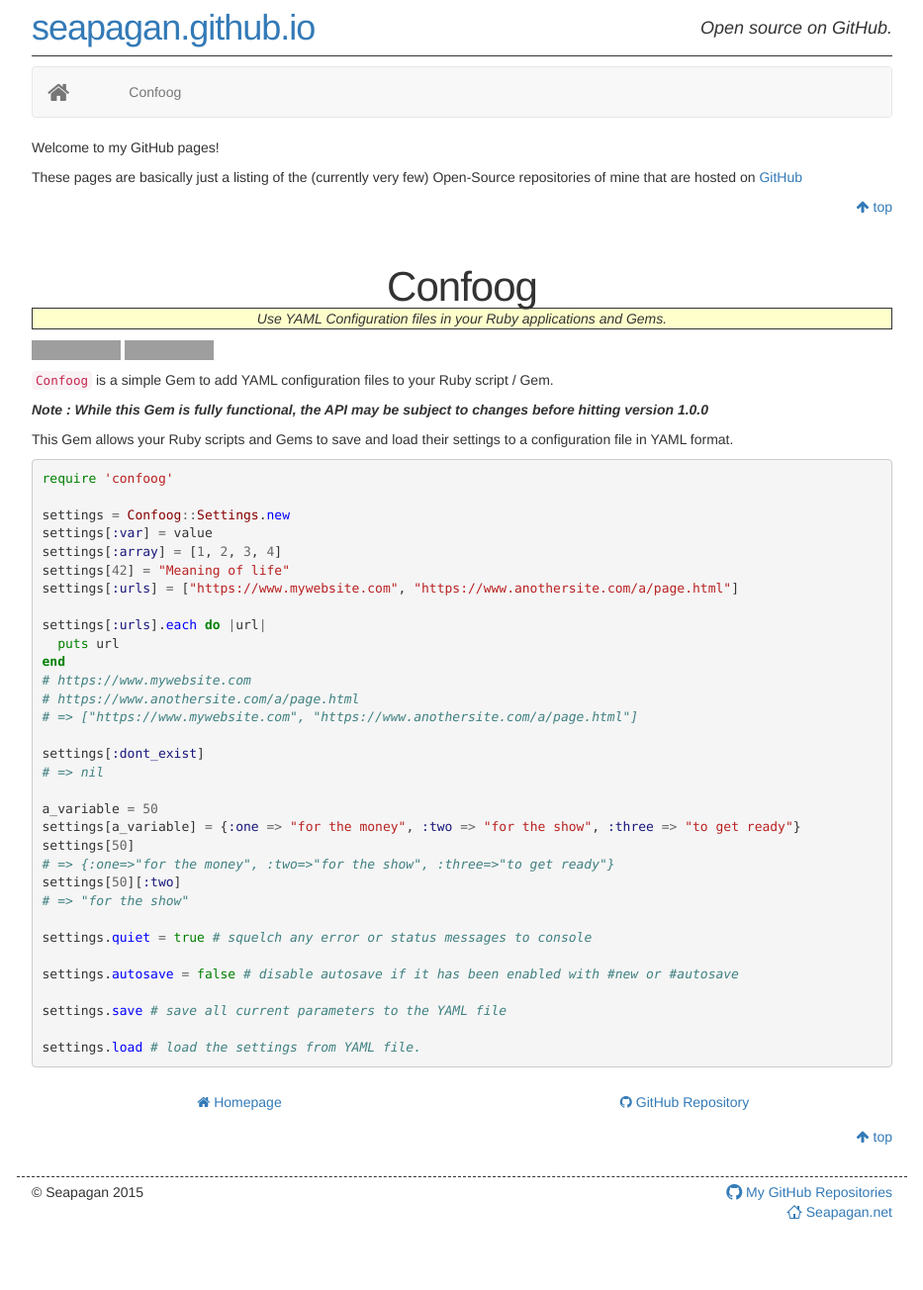
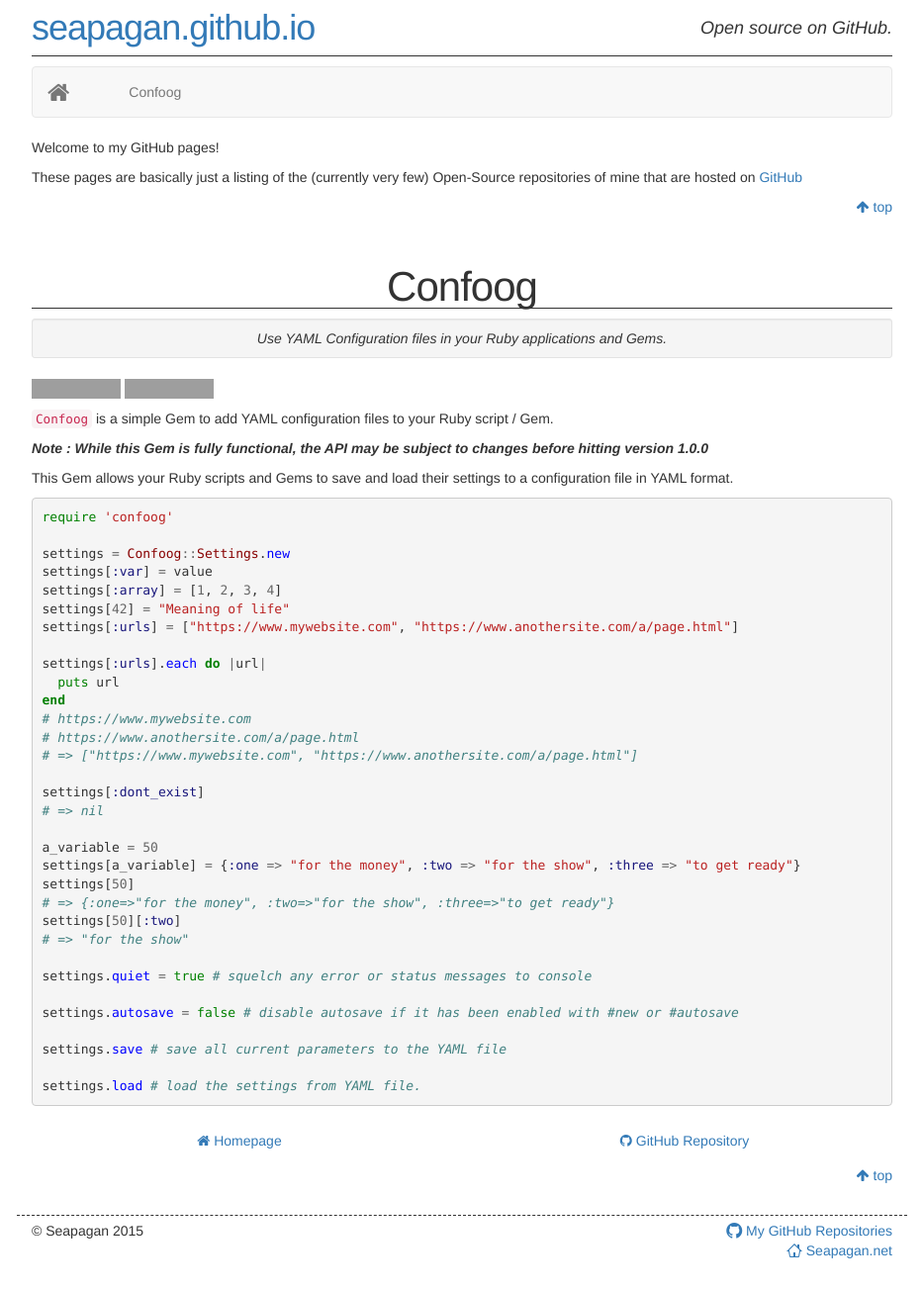
Before and after one commit to seapagan/seapagan.github.io, a Jekyll site: the page built from index.html, in a window 1280 px wide. Shown: the whole page at 99% size, without its empty margins (173-1106 px from the left). Built offline with Jekyll 4.4.1, drawn with Linux system fonts in a browser that asks for light colours; nearby versions of some CDN libraries; before the commit the page ends 1265 px from its top, so only the background shows below that; grey boxes are pictures that could not be loaded.

Commit message:
Modify project tagline formatting
Signed-off-by: Grant Ramsay <seapagan@gmail.com>

```diff
--- a/_sass/_layout.scss
+++ b/_sass/_layout.scss
@@ -35,16 +35,8 @@
 }
 
 .project-tagline {
-    margin-top: -10px;
     text-align: center;
     font-style: italic;
-    border-left: solid;
-    border-right: solid;
-    border-bottom: solid;
-    border-width: thin;
-    margin-bottom: 10px;
-    // background-color: #9DFF9D;
-    background-color: #FFFFCC;
 }
 
 .mega-octicon {
--- a/index.html
+++ b/index.html
@@ -16,7 +16,7 @@
             </h2>
           {% endif %}
           {% if page.tagline %}
-            <div class="project-tagline">{{ page.tagline }}</div>
+            <div class="well well-sm project-tagline">{{ page.tagline }}</div>
           {% endif %}
 
           <div class="row">
```
